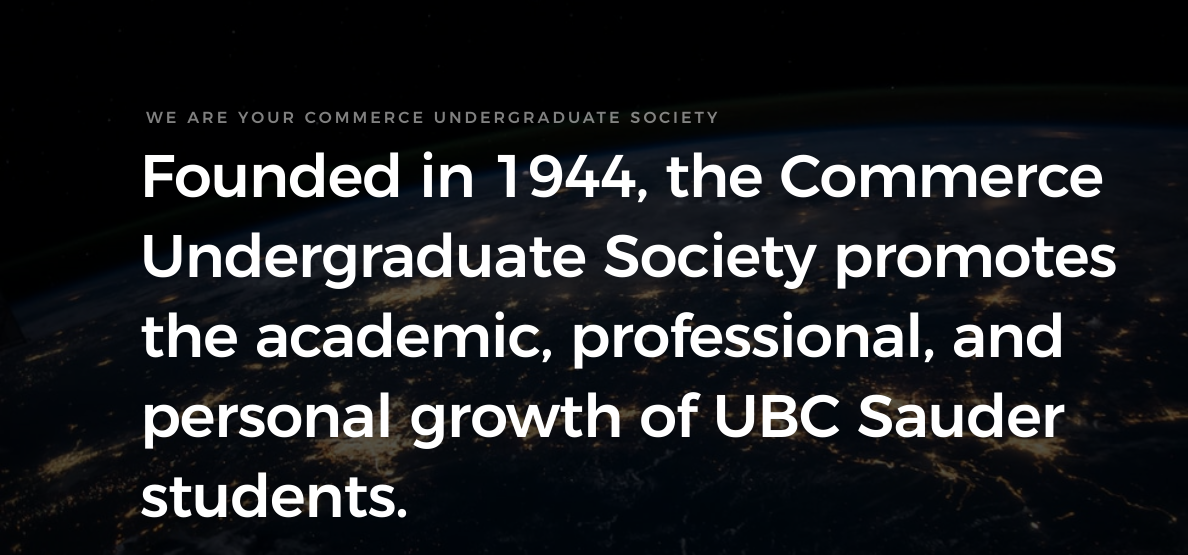
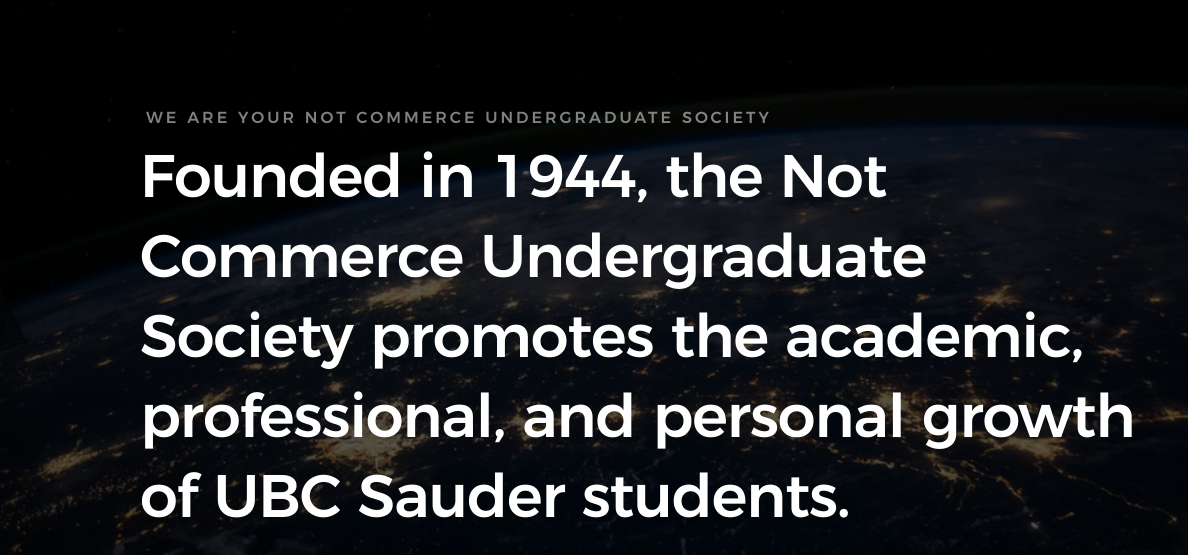
Before and after one commit to simon-roberts/not-cus, a plain HTML site: page index.html in a window 1280 px wide. Shown: the part 132-687 px from the top of the page, 0-1188 px from the left. Drawn offline with Linux system fonts and the light colour scheme; files whose address does not match are found by name.

Commit message:
Update index.html

```diff
--- a/index.html
+++ b/index.html
@@ -9,7 +9,7 @@
     <!--- basic page needs
     ================================================== -->
     <meta charset="utf-8" />
-    <title>Commerce Undergraduate Society</title>
+    <title>Not Commerce Undergraduate Society</title>
     <meta name="description" content="" />
     <meta name="author" content="" />
 
@@ -126,10 +126,10 @@
 
       <div class="home-content">
         <div class="row home-content__main">
-          <h3>We are your Commerce Undergraduate Society</h3>
+          <h3>We are your Not Commerce Undergraduate Society</h3>
 
           <h1>
-            Founded in 1944, the Commerce Undergraduate Society promotes the
+            Founded in 1944, the Not Commerce Undergraduate Society promotes the
             academic, professional, and personal growth of UBC Sauder students.
           </h1>
 
```
